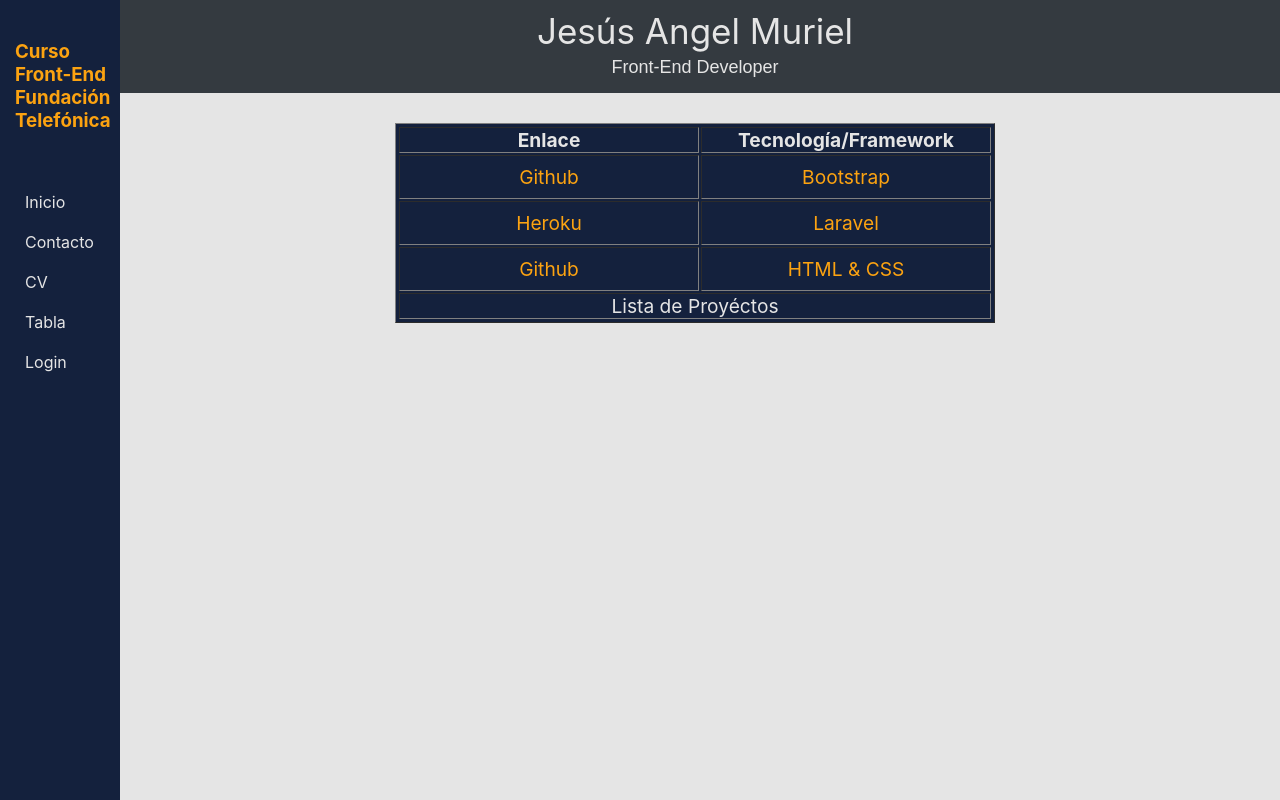
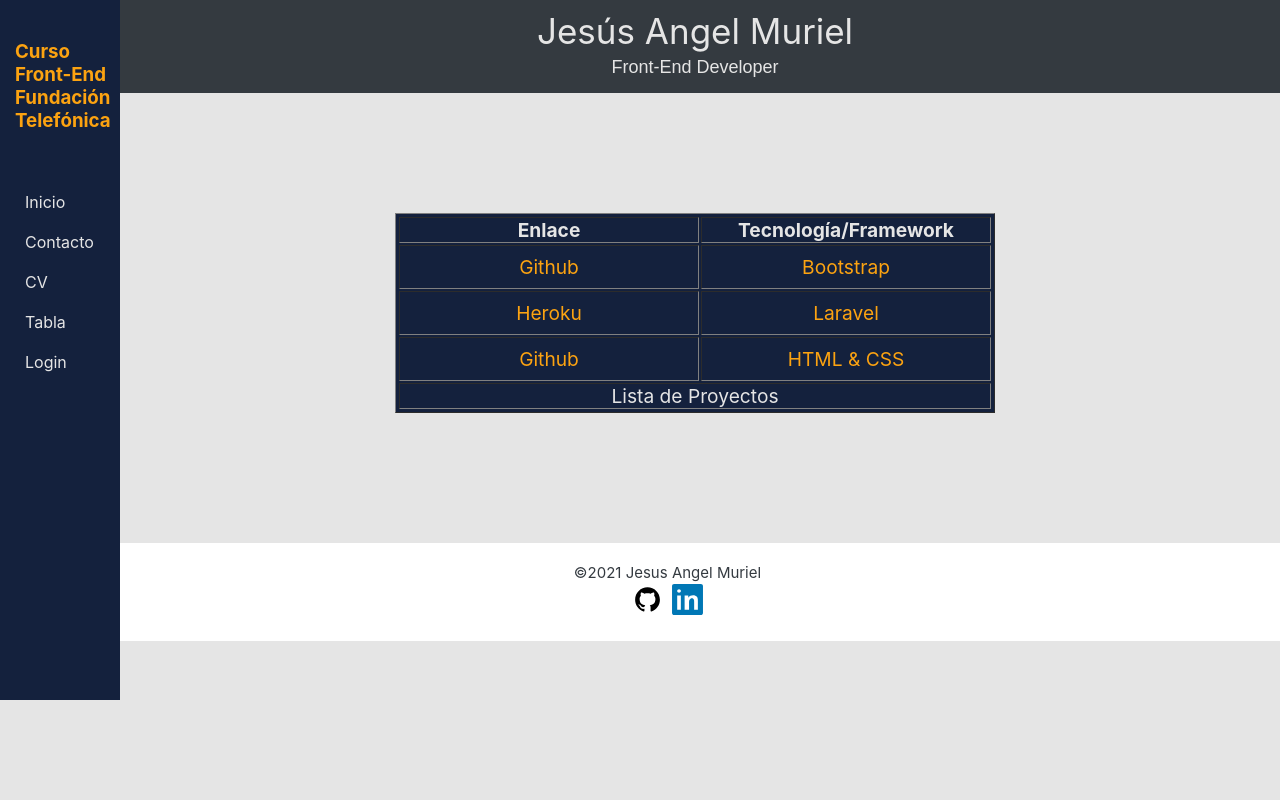
Before and after one commit to murieljesus/FundacionTelefonica, a plain HTML site: page table.html in a window 1280 px wide. Drawn offline with Linux system fonts and the light colour scheme.

Commit message:
add-footer

```diff
--- a/style/style.css
+++ b/style/style.css
@@ -23,6 +23,20 @@ header {
     font-family: -apple-system, BlinkMacSystemFont, 'Segoe UI', Roboto, Oxygen, Ubuntu, Cantarell, 'Open Sans', 'Helvetica Neue', sans-serif;
 }
 
+footer {
+    display: inline-block;
+    margin-left: 55px;
+    margin-top: 40px;
+    position: static;
+    padding-top: 20px;
+    padding-bottom: 20px;
+    text-align: center;
+    background: #ffffff;
+    color: #343a40;
+    font-size: 15px;
+    font-family: -apple-system, BlinkMacSystemFont, 'Segoe UI', Roboto, Oxygen, Ubuntu, Cantarell, 'Open Sans', 'Helvetica Neue', sans-serif;
+}
+
 .td {
     width: 300px;
     color: #FCA311;
@@ -32,8 +46,8 @@ header {
     padding: 1px;
     width: 600px;
     height: 200px;
-    margin-top: 30px;
-    margin-bottom: 30px;
+    margin-top: 120px;
+    margin-bottom: 90px;
     margin-left: auto;
     margin-right: auto;
     text-align: center;
@@ -41,6 +55,10 @@ header {
     color: #E5E5E5;
     background: #14213D;
     font-family: -apple-system, BlinkMacSystemFont, 'Segoe UI', Roboto, Oxygen, Ubuntu, Cantarell, 'Open Sans', 'Helvetica Neue', sans-serif;
+}
+
+img {
+    padding: 1px;
 }
 
 .form {
@@ -77,7 +95,7 @@ header {
 
 .menu {
     width: 120px;
-    height: 800px;
+    height: 700px;
     position: fixed;
     padding-right: 10px;
     padding-left: 15px;
@@ -90,6 +108,7 @@ header {
 
 .grid {
     margin-top: 80px;
+    margin-left: 50px;
     display: grid;
     grid-template-columns: 22% 22% 25%;
     grid-template-rows: 250px 90px;
@@ -149,7 +168,7 @@ a:hover {
     margin-right: 50px;
     margin-left: 50px;
     margin-top: 50px;
-    margin-bottom: 10px;
+    margin-bottom: 50px;
     text-align: center;
     color: #ffffff;
     background-color: #14213D;
@@ -184,7 +203,7 @@ a:hover {
 .send {
     font-size: 15px;
     background-color: #FCA311;
-    margin-top: 10px;
+    margin-top: 20px;
 }
 
 .send:hover {
@@ -201,7 +220,8 @@ a:hover {
 }
 
 @media screen and (max-width: 800px) {
-    .text {
+    .text,
+    footer {
         width: auto;
         height: auto;
         margin: 0%;
--- a/table.html
+++ b/table.html
@@ -6,7 +6,7 @@
     <meta http-equiv="X-UA-Compatible" content="IE=edge">
     <meta name="viewport" content="width=device-width, initial-scale=1.0">
     <link rel="stylesheet" href="style/style.css">
-    <title>Contacto</title>
+    <title>Tabla</title>
 </head>
 
 <body class="container">
@@ -64,12 +64,22 @@
             <tfoot>
                 <tr>
                     <td colspan="2 ">
-                        Lista de Proyéctos
+                        Lista de Proyectos
                     </td>
                 </tr>
             </tfoot>
         </table>
     </main>
 </body>
+<footer>
+    <div>
+        &copy;2021 Jesus Angel Muriel
+
+    </div>
+    <div>
+        <a href="https://github.com/murieljesus"> <img src="images/git.svg" alt="Github" width="35px" height="35px"></a>
+        <a href="https://www.linkedin.com/in/muriel-jesus"><img src="images/in.svg" alt="linkedin" width="35px" height="35px"></a>
+    </div>
+</footer>
 
 </html>
```
Also changed, not shown: contact.html (+11 -1 lines), cv.html (+10 -0 lines), index.html (+10 -0 lines), login.html (+13 -2 lines), images/git.svg (added), images/in.svg (added).
